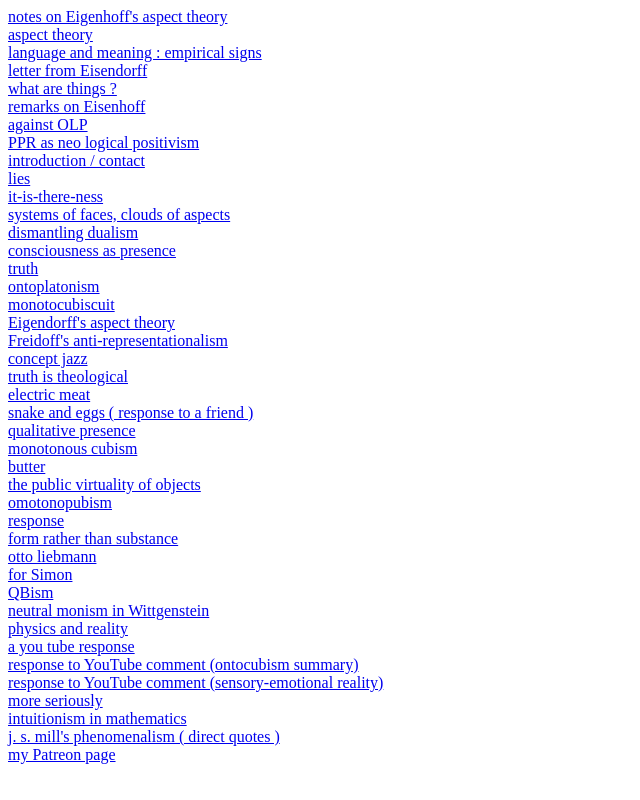
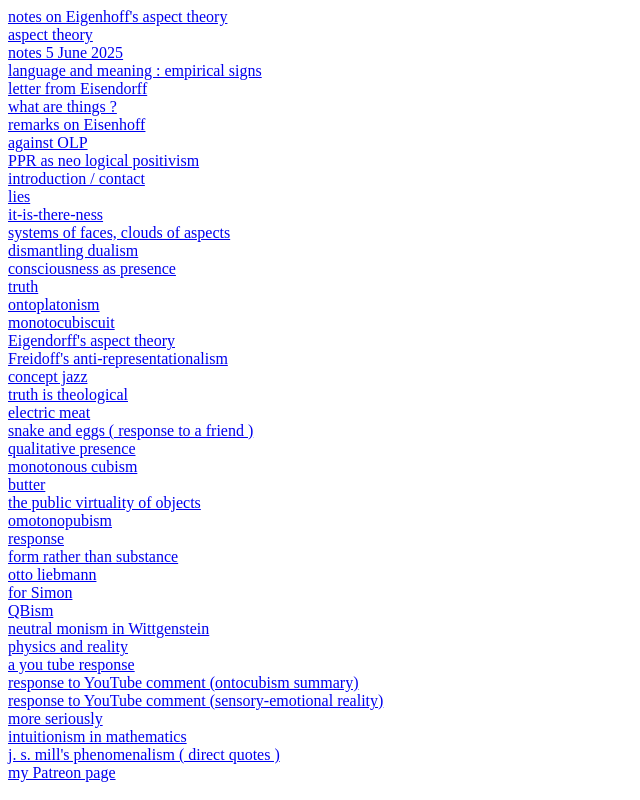
Before and after one commit to ontocubism/text, a plain HTML site: page index.html in a window 1280 px wide. Shown: the whole page, without its empty margins (0-640 px from the left). Drawn offline with Linux system fonts and the light colour scheme.

Commit message:
Update index.html

```diff
--- a/index.html
+++ b/index.html
@@ -2,6 +2,7 @@
 <html>
     <a href="eigenhoff_2.pdf"> notes on Eigenhoff's aspect theory </a><br>
     <a href="aspect_theory.pdf"> aspect theory </a><br>
+    <a href="5_jun_25.pdf"> notes 5 June 2025 </a><br>
     <a href="signs.pdf"> language and meaning : empirical signs  </a><br>
     <a href="eisendorff.pdf"> letter from Eisendorff  </a><br>
     <a href="things.pdf"> what are things ? </a><br>
```
